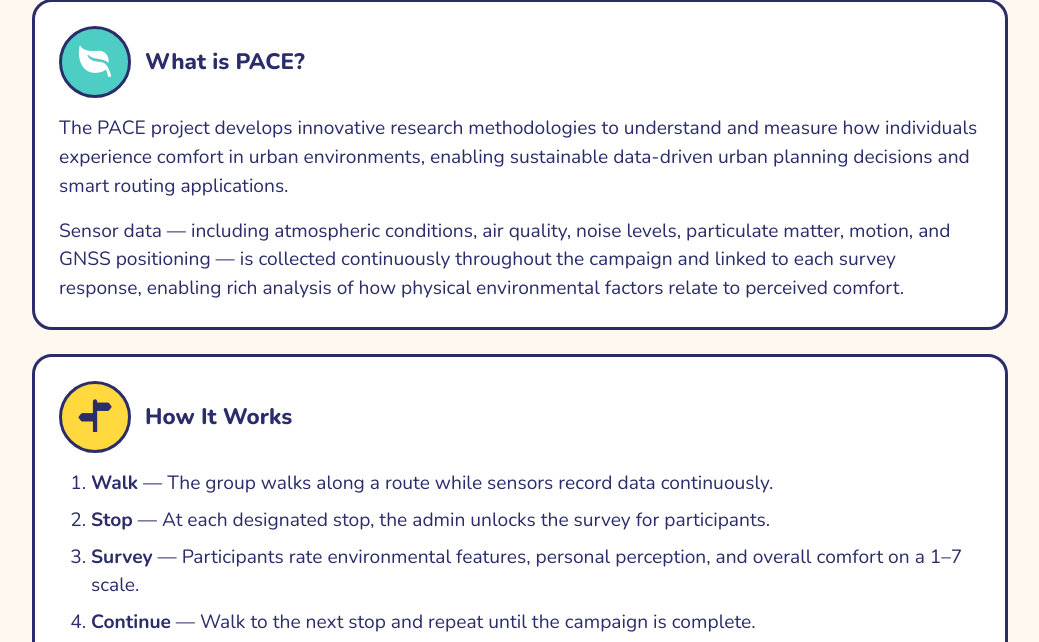
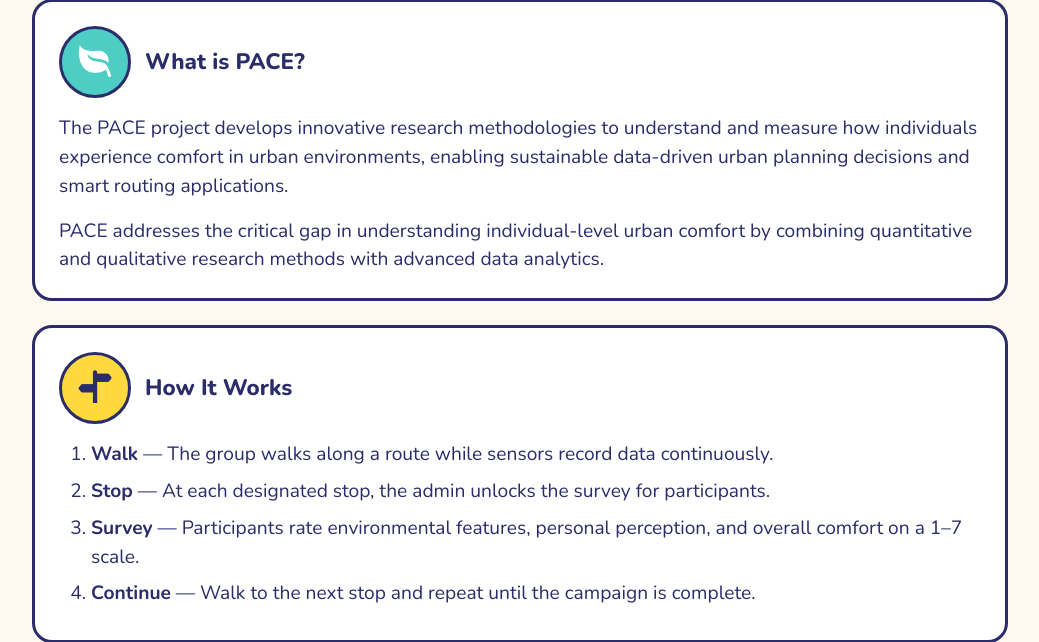
Before and after one commit to severinbro/pace-routing, a Django app: page /about/ in a window 1280 px wide. Shown: the part 308-950 px from the top of the page, without its empty margins (120-1159 px from the left). Run offline with Django 5.2, Linux system fonts and the light colour scheme; some libraries are stand-ins or nearby versions.

Commit message:
text adjustment

```diff
--- a/templates/data_cube/about.html
+++ b/templates/data_cube/about.html
@@ -17,14 +17,13 @@
             What is PACE?
         </div>
         <p>
-            The PACE project develops innovative research methodologies to understand and measure how individuals experience comfort in urban environments, enabling sustainable data-driven urban planning decisions and smart routing applications.
+            The PACE project develops innovative research methodologies to understand and measure how individuals
+            experience comfort in urban environments, enabling sustainable data-driven urban planning decisions and
+            smart routing applications.
         </p>
         <p class="mb-0">
-            Sensor data &mdash; including atmospheric conditions, air quality, noise
-            levels, particulate matter, motion, and GNSS positioning &mdash; is
-            collected continuously throughout the campaign and linked to each
-            survey response, enabling rich analysis of how physical environmental
-            factors relate to perceived comfort.
+            PACE addresses the critical gap in understanding individual-level urban comfort by combining
+            quantitative and qualitative research methods with advanced data analytics.
         </p>
     </div>
 
```
